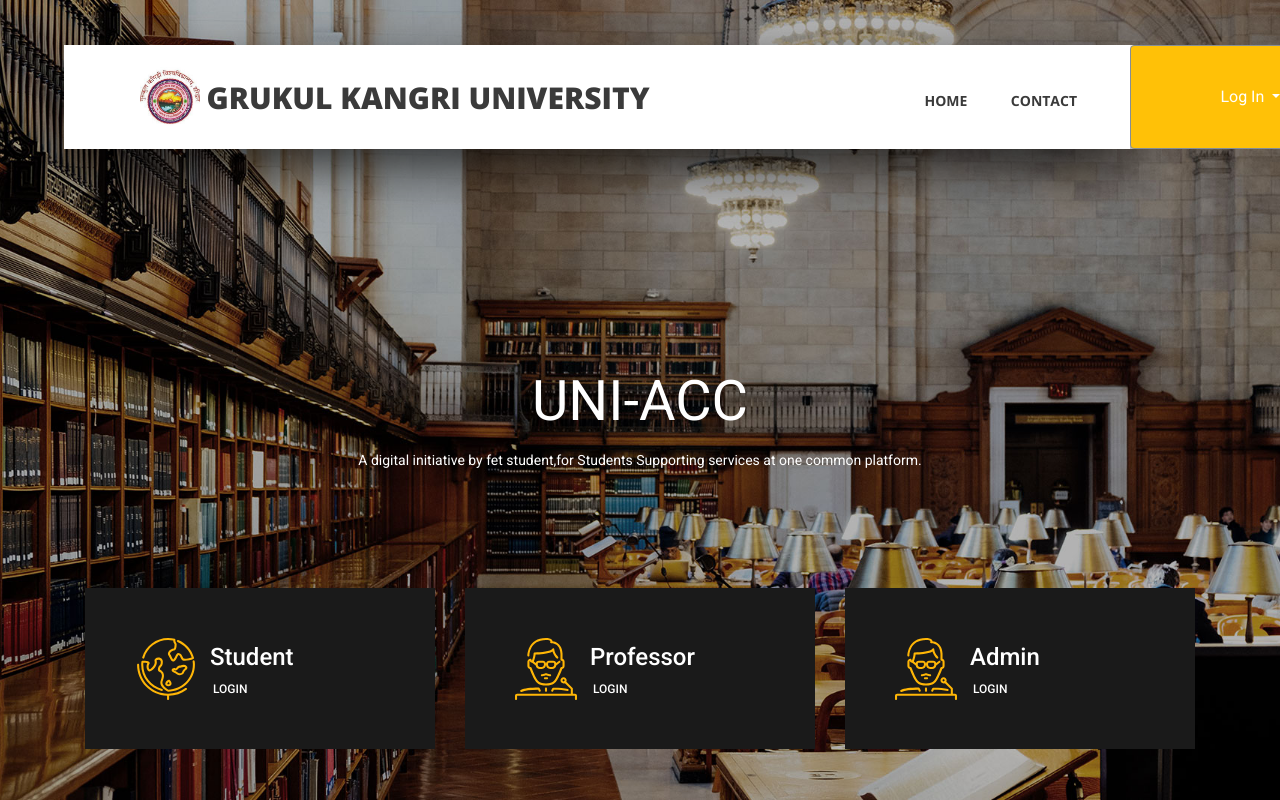
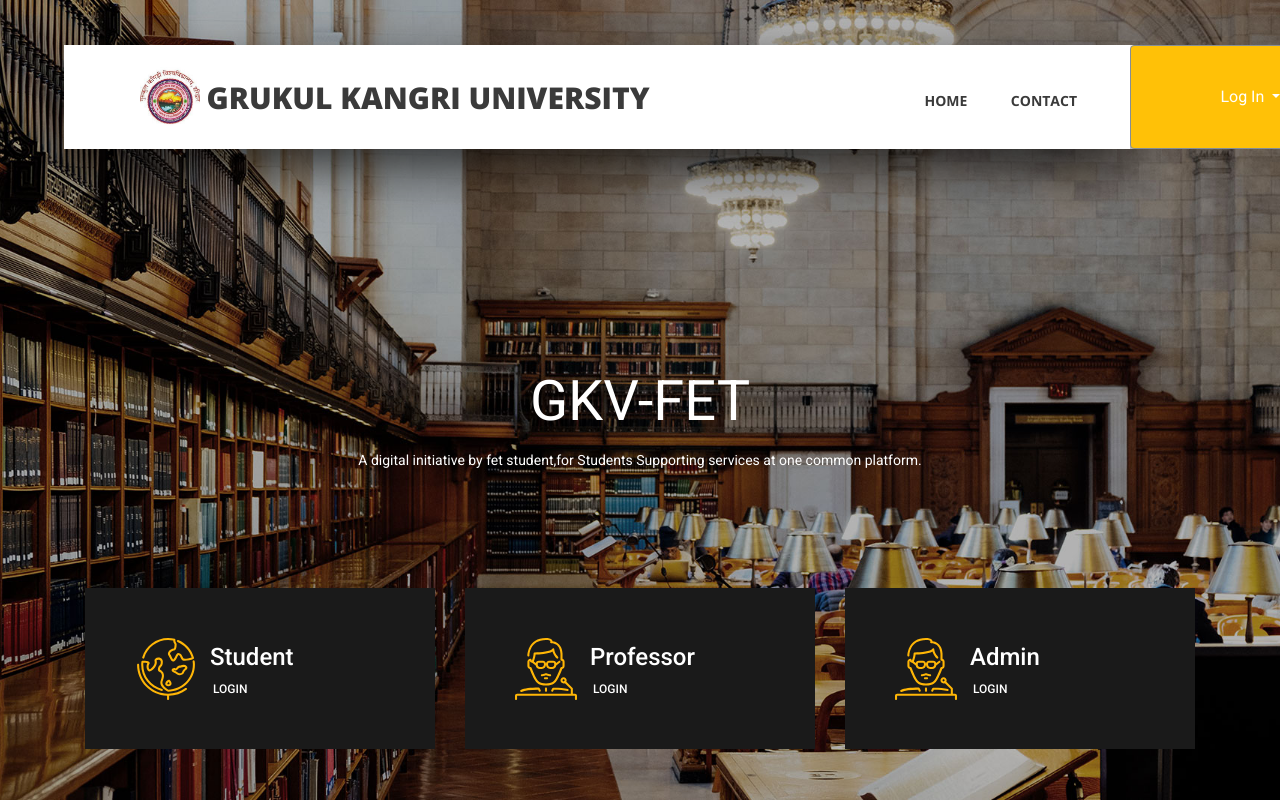
Before and after one commit to baiju012/new, a Flask app: page / in a window 1280 px wide. Run offline with Flask 3, Linux system fonts and the light colour scheme; some libraries are stand-ins or nearby versions.

Commit message:
Update index.html

```diff
--- a/templates/index.html
+++ b/templates/index.html
@@ -156,7 +156,7 @@
                     data-animation-in="fadeInUp"
                     data-animation-out="animate-out fadeOut"
                   >
-                    UNI-ACC
+                    GKV-FET
                   </h1>
                   <P>
                     A digital initiative by fet student,for Students Supporting services at one common platform.
```
